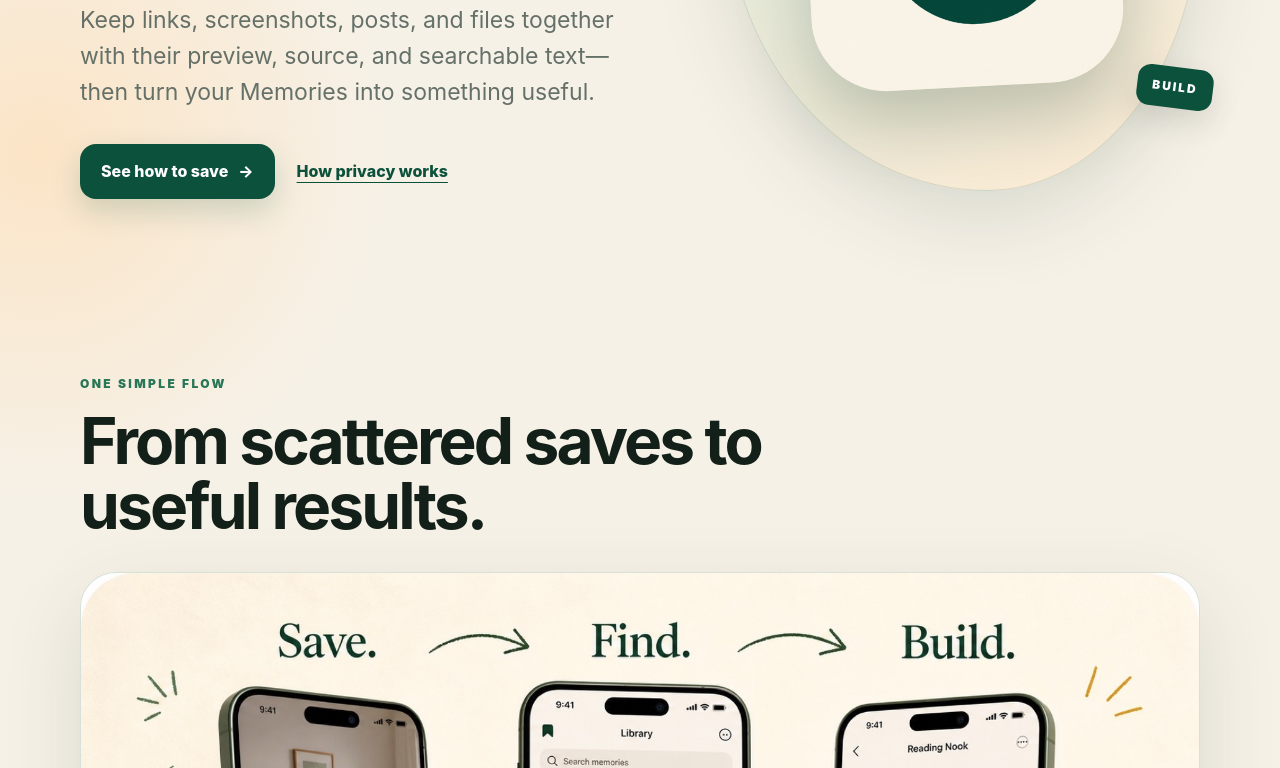
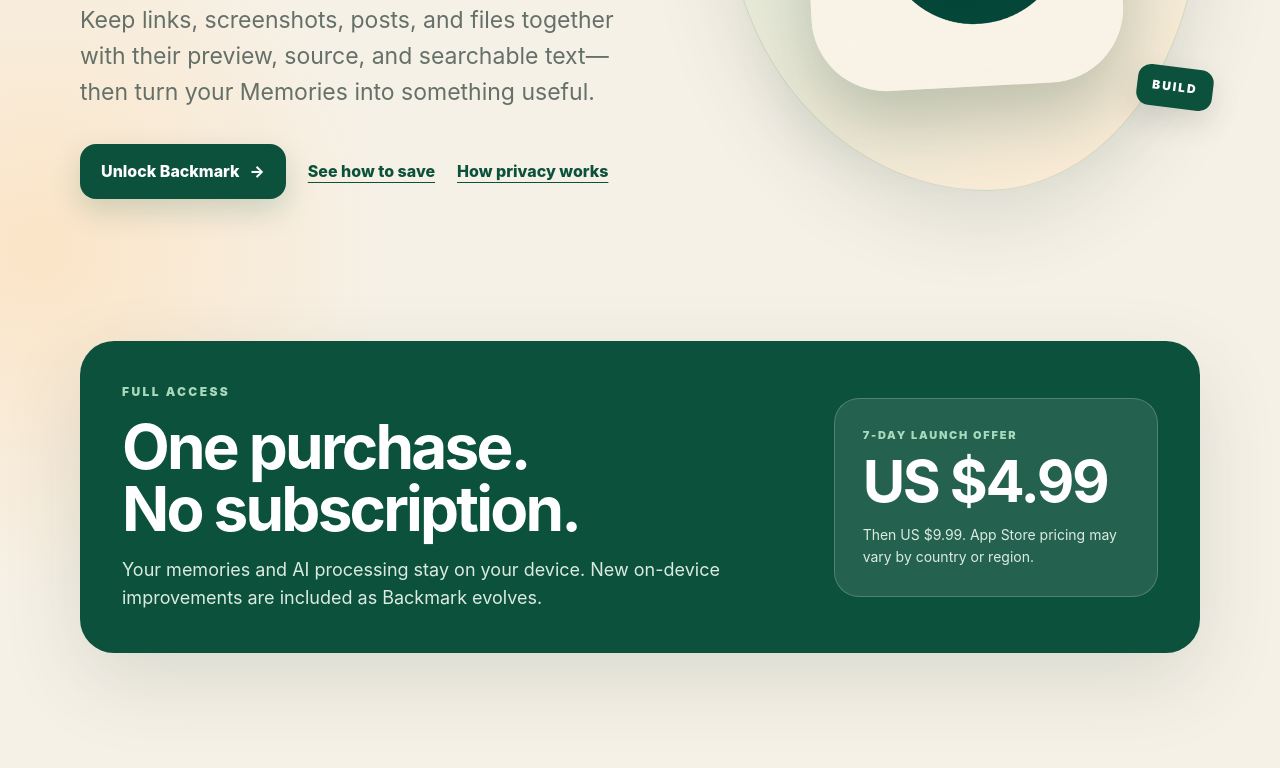
Before and after one commit to Backmark01/backmark-site, a plain HTML site: page docs/index.html in a window 1280 px wide. Shown: the part 495-1263 px from the top of the page. Drawn offline with Linux system fonts and the light colour scheme.

Commit message:
Update site for one-time Backmark purchase

```diff
--- a/docs/backmark-2026.css
+++ b/docs/backmark-2026.css
@@ -61,6 +61,15 @@
 .product-illustration { margin: 0; overflow: hidden; border: 1px solid rgba(12, 81, 60, .16); border-radius: 36px; background: var(--paper); box-shadow: var(--shadow); }
 .product-illustration img { display: block; width: 100%; height: auto; }
 
+.purchase-banner { display: grid; grid-template-columns: 1.35fr .65fr; align-items: center; gap: 38px; margin-block: 50px 34px; padding: 42px; border-radius: 34px; background: var(--green); color: white; box-shadow: var(--shadow); }
+.purchase-banner h2 { margin-bottom: 16px; font-size: clamp(40px, 5vw, 62px); line-height: 1; letter-spacing: -.045em; }
+.purchase-banner > div > p:last-child { max-width: 650px; margin-bottom: 0; color: #dcebe1; font-size: 18px; }
+.purchase-banner .eyebrow { color: var(--mint); }
+.price-card { padding: 28px; border: 1px solid rgba(255,255,255,.2); border-radius: 25px; background: rgba(255,255,255,.1); }
+.price-card span { display: block; color: var(--mint); font-size: 11px; font-weight: 900; letter-spacing: .16em; }
+.price-card strong { display: block; margin-top: 8px; font-size: clamp(42px, 5vw, 58px); line-height: 1; letter-spacing: -.04em; }
+.price-card p { margin: 14px 0 0; color: #dcebe1; font-size: 14px; }
+
 .feature-grid { display: grid; grid-template-columns: repeat(3, 1fr); gap: 20px; padding-block: 84px; }
 .feature-card { min-height: 350px; padding: 30px; border: 1px solid var(--line); border-radius: 30px; background: rgba(255, 253, 248, .82); box-shadow: 0 18px 46px rgba(36, 67, 49, .07); }
 .feature-card-accent { background: var(--green); color: white; border-color: var(--green); transform: translateY(-18px); }
@@ -108,6 +117,7 @@
   .feature-grid { grid-template-columns: 1fr; }
   .feature-card { min-height: auto; }
   .feature-card-accent { transform: none; }
+  .purchase-banner { grid-template-columns: 1fr; }
   .privacy-banner { grid-template-columns: 1fr; }
   .legal { grid-template-columns: 1fr; gap: 28px; padding-top: 56px; }
   .legal-hero, .summary-card, .legal-content, .support-card, .support-content { grid-column: 1; }
@@ -126,7 +136,7 @@
   .showcase { padding-top: 54px; }
   .product-illustration { border-radius: 22px; }
   .feature-grid { padding-block: 56px; }
-  .privacy-banner, .legal-content section, .summary-card, .support-card { padding: 24px; border-radius: 22px; }
+  .purchase-banner, .privacy-banner, .legal-content section, .summary-card, .support-card { padding: 24px; border-radius: 22px; }
   .support-card { align-items: stretch; flex-direction: column; }
   .support-card .button { width: 100%; }
   .support-content { grid-template-columns: 1fr; }
--- a/docs/index.html
+++ b/docs/index.html
@@ -33,7 +33,8 @@
         <h1>Save it.<br>Find it.<br><span>Build it.</span></h1>
         <p class="lede">Keep links, screenshots, posts, and files together with their preview, source, and searchable text—then turn your Memories into something useful.</p>
         <div class="hero-actions">
-          <a class="button" href="support.html#how-to-save">See how to save <span aria-hidden="true">→</span></a>
+          <a class="button" href="#purchase">Unlock Backmark <span aria-hidden="true">→</span></a>
+          <a class="text-link" href="support.html#how-to-save">See how to save</a>
           <a class="text-link" href="privacy.html">How privacy works</a>
         </div>
       </div>
@@ -42,6 +43,19 @@
         <img src="backmark-icon.png" alt="Backmark app icon">
         <span class="floating-note note-build">BUILD</span>
       </div>
+    </section>
+
+    <section class="purchase-banner shell" id="purchase" aria-labelledby="purchase-title">
+      <div>
+        <p class="eyebrow">FULL ACCESS</p>
+        <h2 id="purchase-title">One purchase.<br>No subscription.</h2>
+        <p>Your memories and AI processing stay on your device. New on-device improvements are included as Backmark evolves.</p>
+      </div>
+      <aside class="price-card" aria-label="Backmark launch pricing">
+        <span>7-DAY LAUNCH OFFER</span>
+        <strong>US $4.99</strong>
+        <p>Then US $9.99. App Store pricing may vary by country or region.</p>
+      </aside>
     </section>
 
     <section class="showcase shell" aria-labelledby="showcase-title">
@@ -74,7 +88,7 @@
 
     <section class="privacy-banner shell">
       <div><p class="eyebrow">LOCAL-FIRST</p><h2>Your saves stay yours.</h2></div>
-      <p>Backmark’s Free release needs no account, includes no ads or tracking, and stores your Library and Board on your iPhone.</p>
+      <p>Backmark needs no account, includes no ads or tracking, and stores your Library and Living Board on your iPhone.</p>
       <a class="text-link" href="privacy.html">Read the privacy policy →</a>
     </section>
   </main>
```
Also changed, not shown: docs/privacy.html (+3 -4 lines), docs/support.html (+1 -0 lines), docs/terms.html (+2 -2 lines).
